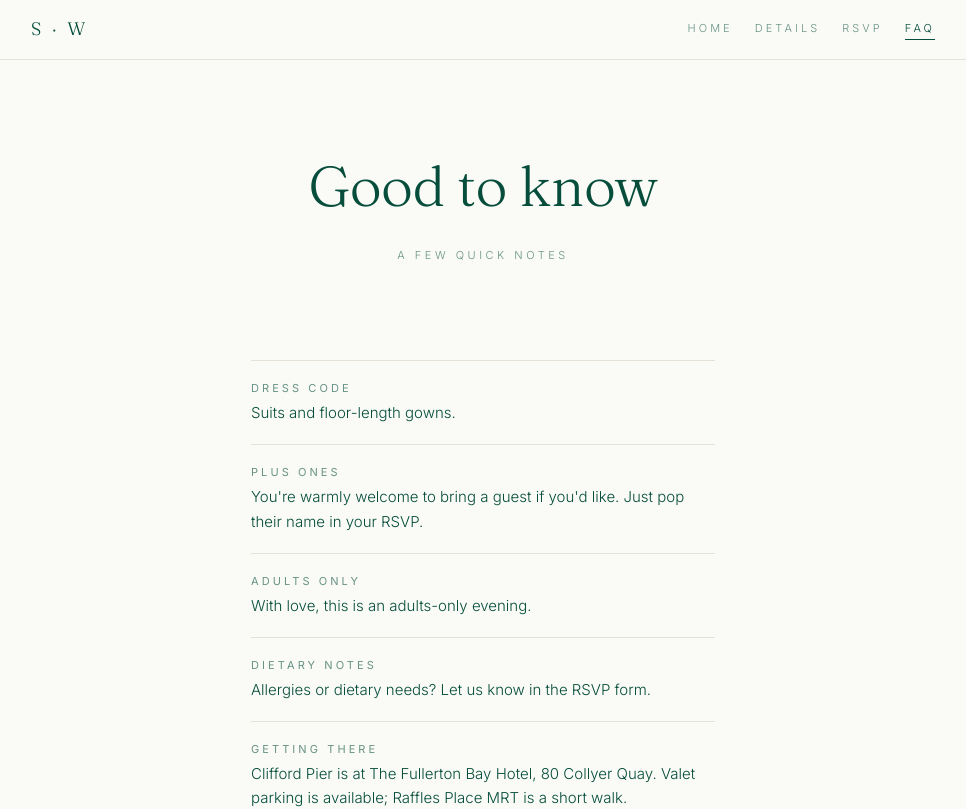
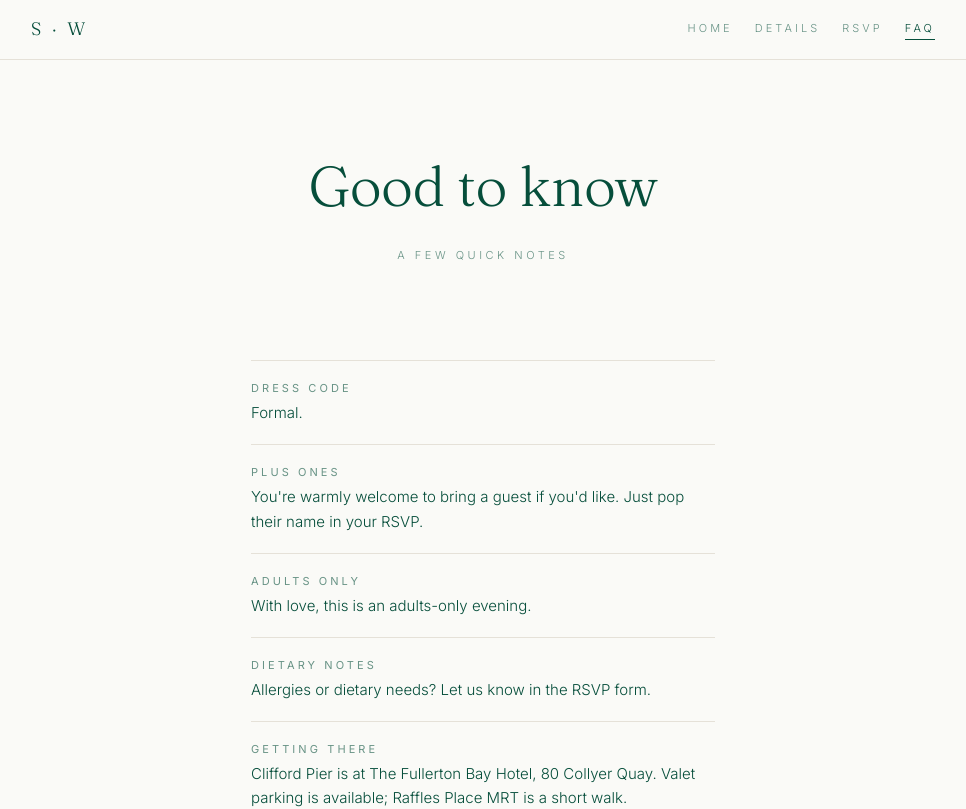
Before and after one commit to leeweiqi1998/wedding, a React (Vite) app: page /faq in a window 1280 px wide. Shown: the top 809 px of the page, without its empty margins (157-1123 px from the left). Built offline with nearby package versions, Linux system fonts and the light colour scheme; no server answers.

Commit message:
Simplify dress code to 'Formal'

```diff
--- a/src/lib/calendar.js
+++ b/src/lib/calendar.js
@@ -11,7 +11,7 @@ export function downloadIcs() {
     'DTSTART:20261107T103000Z',
     'DTEND:20261107T160000Z',
     "SUMMARY:Sean & Wei Qi's Wedding Dinner",
-    'DESCRIPTION:Suits and floor-length gowns. Reception from 6:30pm\\, dinner at 7pm.',
+    'DESCRIPTION:Formal. Reception from 6:30pm\\, dinner at 7pm.',
     'LOCATION:Clifford Pier\\, The Fullerton Bay Hotel\\, 80 Collyer Quay\\, Singapore 049326',
     'END:VEVENT',
     'END:VCALENDAR',
--- a/src/pages/Details.jsx
+++ b/src/pages/Details.jsx
@@ -4,7 +4,7 @@ const GCAL_URL =
   'https://www.google.com/calendar/render?action=TEMPLATE' +
   '&text=Sean+%26+Wei+Qi%27s+Wedding+Dinner' +
   '&dates=20261107T103000Z/20261107T160000Z' +
-  '&details=Suits+and+floor-length+gowns.+Reception+from+6%3A30pm%2C+dinner+at+7pm.' +
+  '&details=Formal.+Reception+from+6%3A30pm%2C+dinner+at+7pm.' +
   '&location=Clifford+Pier%2C+The+Fullerton+Bay+Hotel%2C+80+Collyer+Quay%2C+Singapore+049326';
 
 export default function Details() {
@@ -34,7 +34,7 @@ export default function Details() {
             </dd>
 
             <dt>Dress code</dt>
-            <dd>Suits and floor-length gowns</dd>
+            <dd>Formal</dd>
 
             <dt>Plus one</dt>
             <dd>Warmly welcome</dd>
--- a/src/pages/Faq.jsx
+++ b/src/pages/Faq.jsx
@@ -1,5 +1,5 @@
 const items = [
-  { title: 'Dress code', body: 'Suits and floor-length gowns.' },
+  { title: 'Dress code', body: 'Formal.' },
   { title: 'Plus ones', body: "You're warmly welcome to bring a guest if you'd like. Just pop their name in your RSVP." },
   { title: 'Adults only', body: 'With love, this is an adults-only evening.' },
   { title: 'Dietary notes', body: 'Allergies or dietary needs? Let us know in the RSVP form.' },
```
